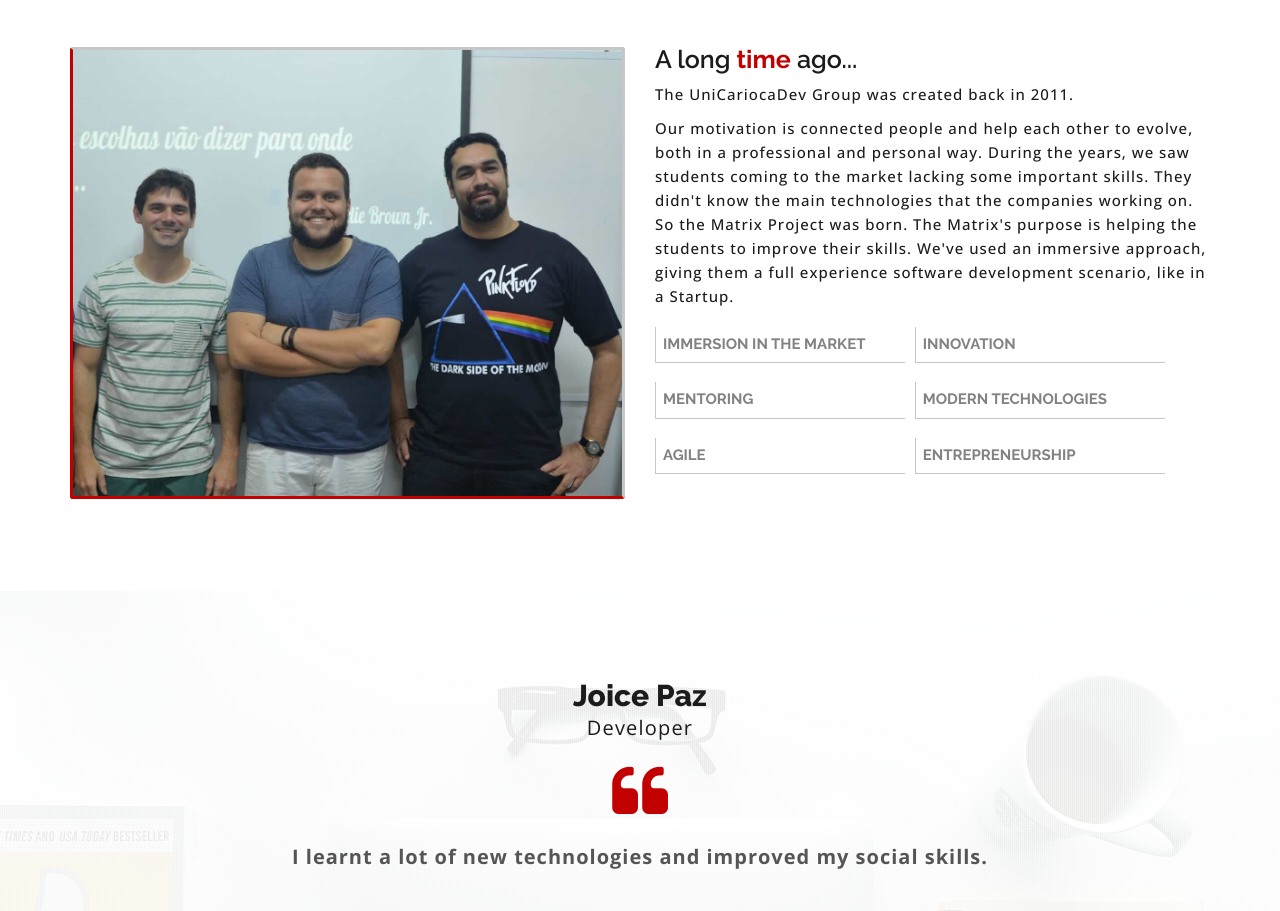
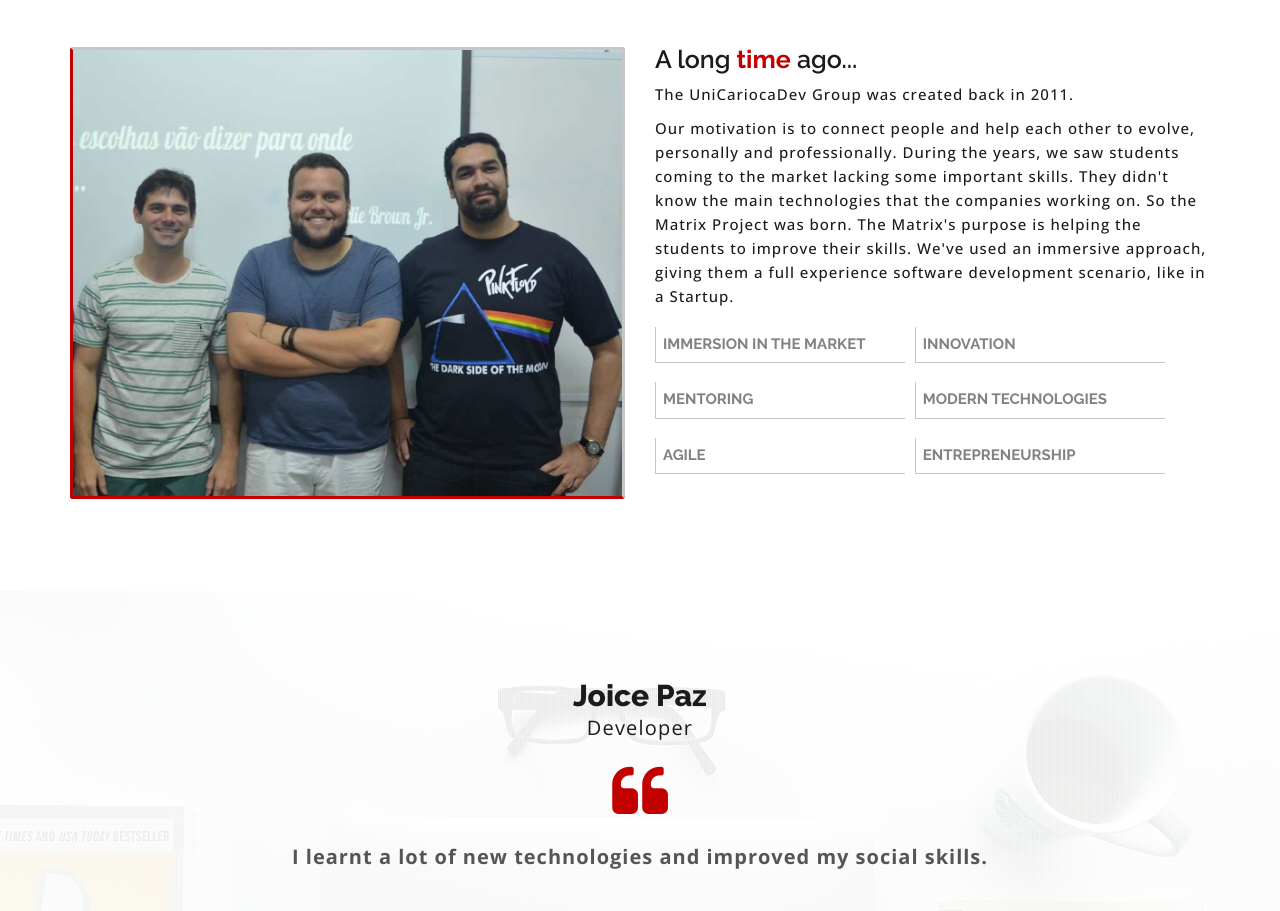
Before and after one commit to UnicariocaDev/ProjetoMatrix, a plain HTML site: page index.html in a window 1280 px wide. Shown: the part 947-1858 px from the top of the page. Drawn offline with nearby package versions, Linux system fonts and the light colour scheme; some packages are replaced by stand-ins of ours; files whose address does not match are found by name.

Commit message:
update some texts on history section

```diff
--- a/index.html
+++ b/index.html
@@ -107,7 +107,7 @@
 					<div class="right-col col-lg-6 col-md-6 col-sm-12 col-xs-12">
 						<h3>A long<span> time</span> ago...</h3>
 						<p>The UniCariocaDev Group was created back in 2011.</p>
-						<p>Our motivation is connected people and help each other to evolve, both in a professional and personal way.
+						<p>Our motivation is to connect people and help each other to evolve, personally and professionally.
 							During the years, we saw students coming to the market lacking some important skills. They didn't know the main technologies that the companies working on.
 							So the Matrix Project was born.
 							The Matrix's purpose is helping the students to improve their skills. We've used an immersive approach, giving them a full experience software development scenario, like in a Startup.</p>
```
